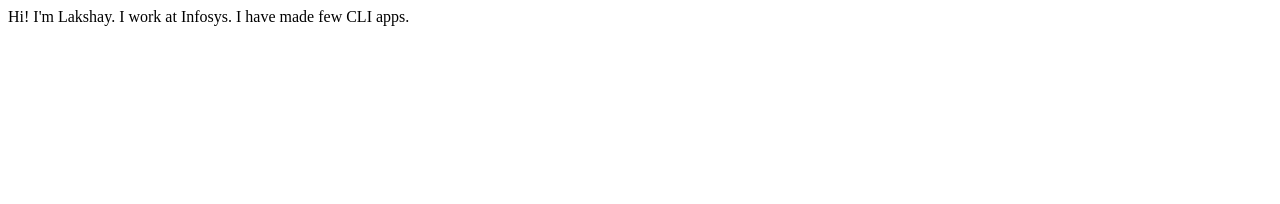
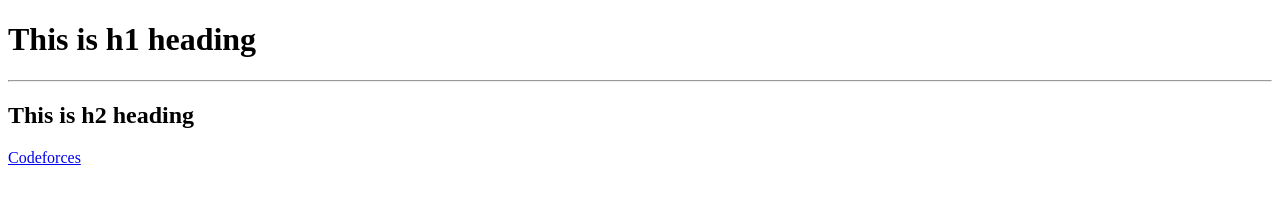
Before and after one commit to LakshayVashisht/my-website, a plain HTML site: page index.html in a window 1280 px wide. Drawn offline with Linux system fonts and the light colour scheme.

Commit message:
updated index.html

```diff
--- a/index.html
+++ b/index.html
@@ -7,8 +7,9 @@
     <title>Lakshay's Portfolio</title>
 </head>
 <body>
-    Hi! I'm Lakshay.
-    I work at Infosys.
-    I have made few CLI apps.
+    <h1>This is h1 heading</h1>
+    <hr>
+    <h2>This is h2 heading</h2>
+    <a href="https://www.codeforces.com"> Codeforces</a>
 </body>
 </html>
```
